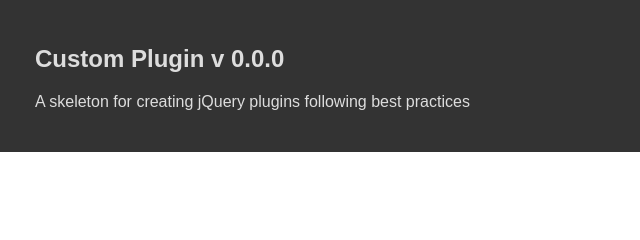
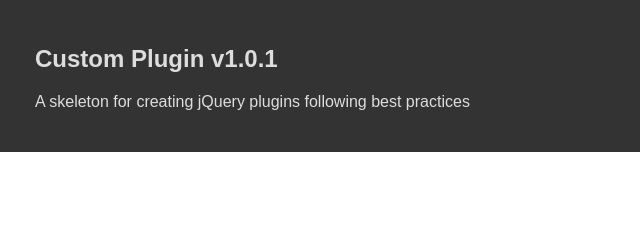
Before and after one commit to Cerealkillerway/jqueryPluginSkeleton, a website: page index.html in a window 1280 px wide. Shown: the top 240 px of the page, 0-640 px from the left. Drawn offline with Linux system fonts and the light colour scheme.

Commit message:
minor fixes, corrected bower.json

```diff
--- a/bower.json
+++ b/bower.json
@@ -1,10 +1,10 @@
 {
   "name": "customPlugin",
-  "version": "0.0.0",
+  "version": "1.0.1",
   "homepage": "https://github.com/...",
   "description": "short description",
   "keywords": [
-    "custom plugin",
+    "custom plugin"
   ],
   "authors": [
     "CK"
--- a/index.html
+++ b/index.html
@@ -12,7 +12,7 @@
 
 <body>
     <header>
-        <h2>Custom Plugin v 0.0.0</h2>
+        <h2>Custom Plugin v1.0.1</h2>
         <p>
             A skeleton for creating jQuery plugins following best practices
         </p>
--- a/package.json
+++ b/package.json
@@ -1,6 +1,6 @@
 {
   "name": "CustomPlugin",
-  "version": "0.0.0",
+  "version": "1.0.1",
   "description": "Short description",
   "devDependencies": {
     "grunt": "~0.4.5",
```
Also changed, not shown: README.md.
